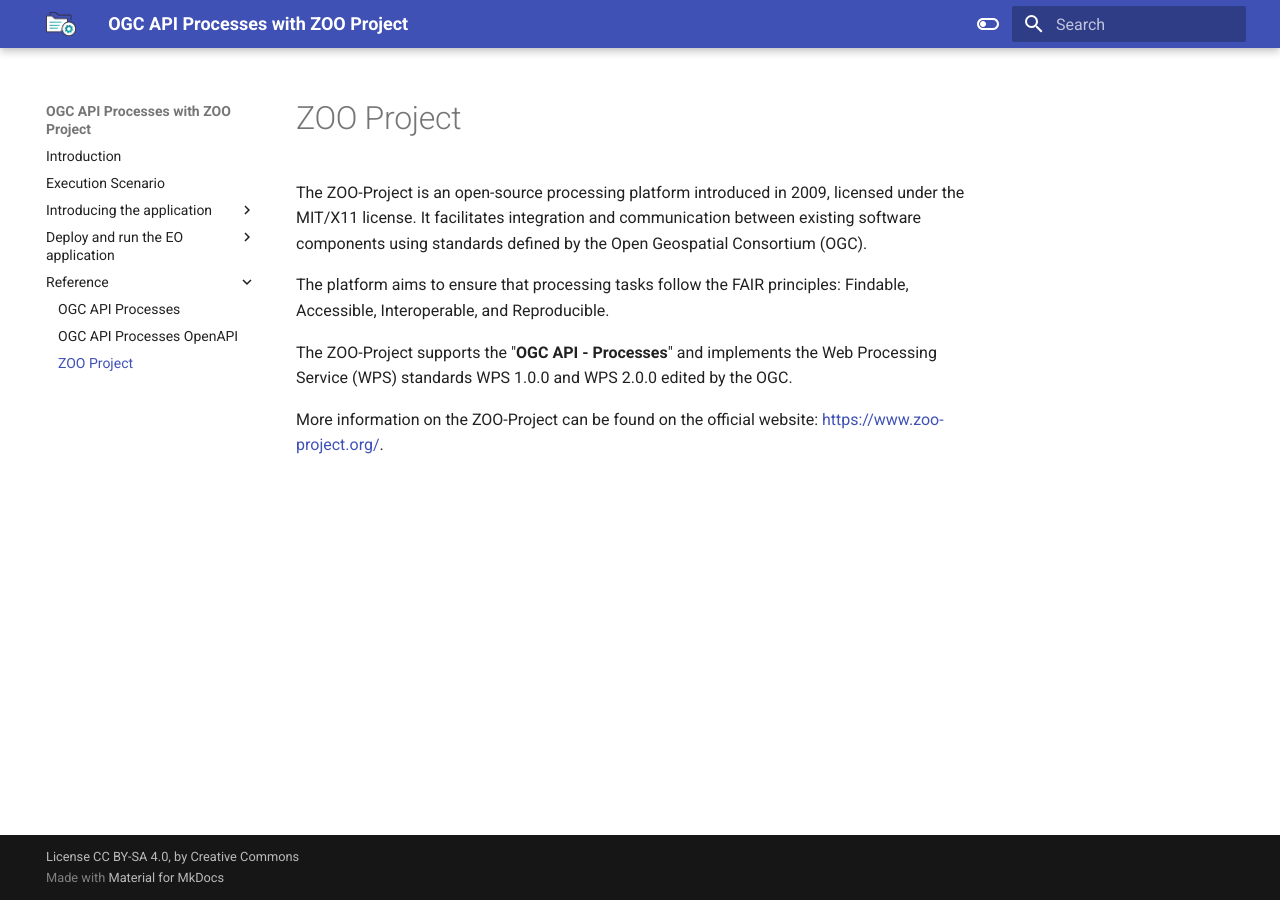
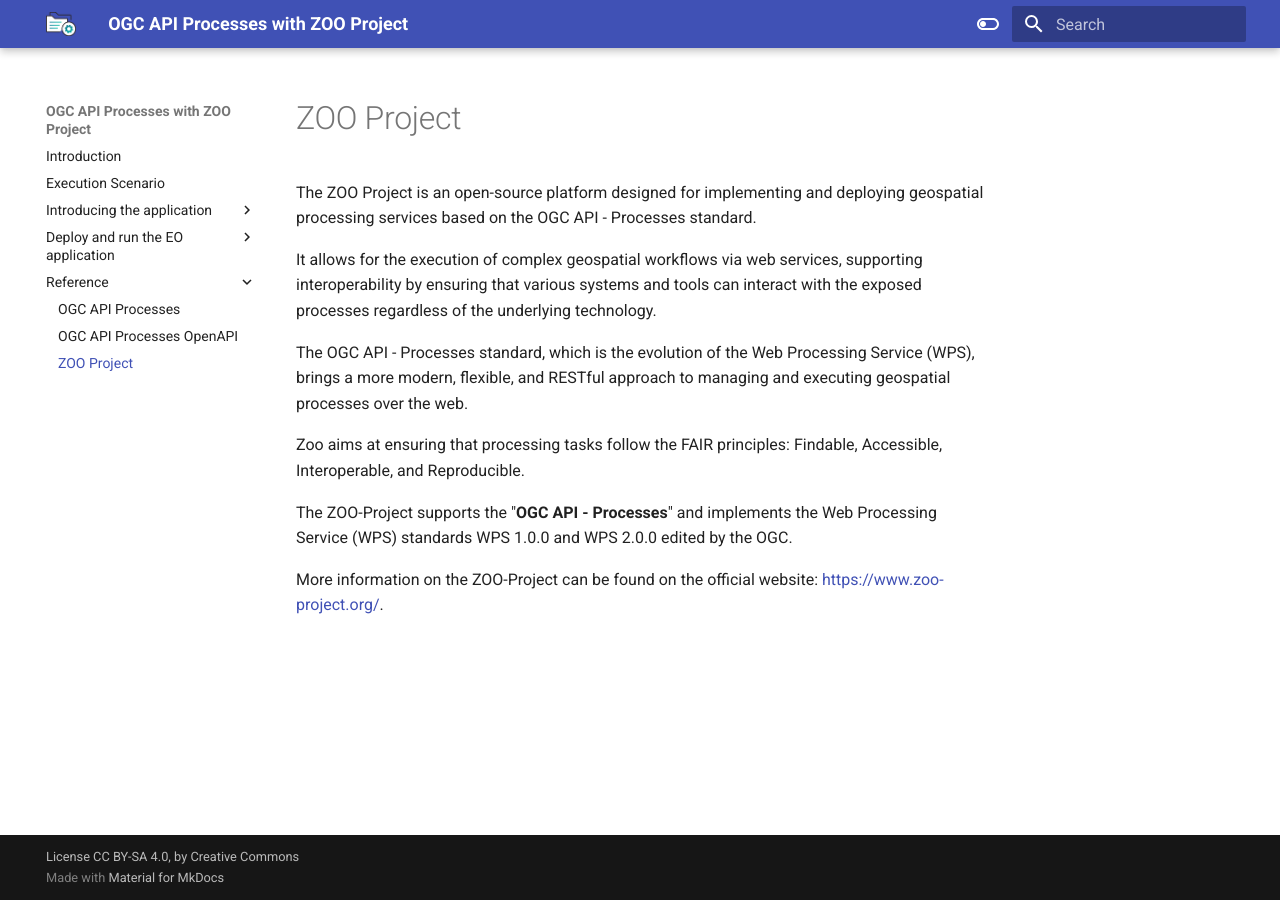
Before and after one commit to parham-membari-terradue/ogc-api-processes-with-zoo, an MkDocs documentation site: the page built from docs/reference/zoo-project.md, in a window 1280 px wide. Built offline with MkDocs 1.6.1 and Material for MkDocs 9.7.7, drawn with Linux system fonts in a browser that asks for light colours.

Commit message:
zoo update

```diff
--- a/docs/reference/zoo-project.md
+++ b/docs/reference/zoo-project.md
@@ -1,8 +1,12 @@
 # ZOO Project
 
-The ZOO-Project is an open-source processing platform introduced in 2009, licensed under the MIT/X11 license. It facilitates integration and communication between existing software components using standards defined by the Open Geospatial Consortium (OGC).
+The ZOO Project is an open-source platform designed for implementing and deploying geospatial processing services based on the OGC API - Processes standard.
 
-The platform aims to ensure that processing tasks follow the FAIR principles: Findable, Accessible, Interoperable, and Reproducible.
+It allows for the execution of complex geospatial workflows via web services, supporting interoperability by ensuring that various systems and tools can interact with the exposed processes regardless of the underlying technology.
+
+The OGC API - Processes standard, which is the evolution of the Web Processing Service (WPS), brings a more modern, flexible, and RESTful approach to managing and executing geospatial processes over the web.
+
+Zoo aims at ensuring that processing tasks follow the FAIR principles: Findable, Accessible, Interoperable, and Reproducible.
 
 The ZOO-Project supports the "**OGC API - Processes**" and implements the Web Processing Service (WPS) standards WPS 1.0.0 and WPS 2.0.0 edited by the OGC.
 
```
